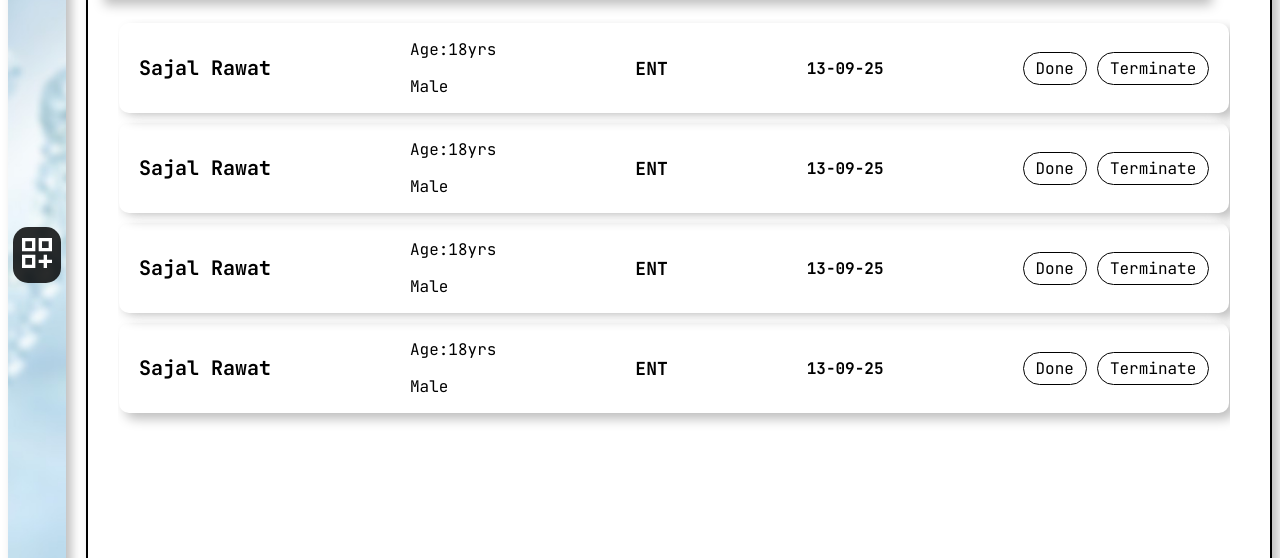
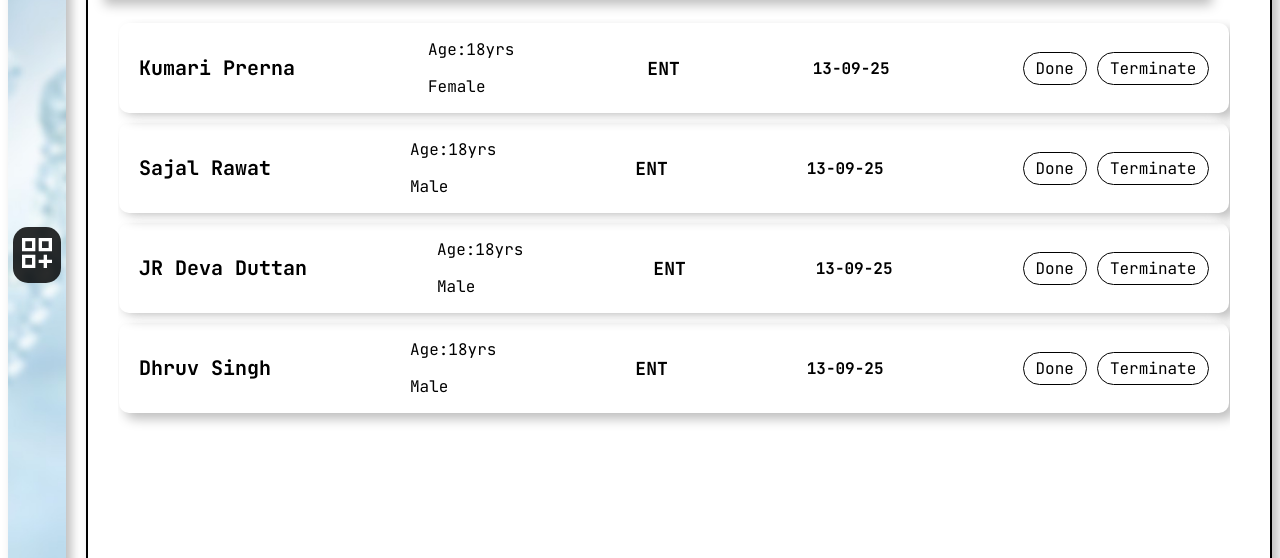
Before and after one commit to SajalRawat/Graphica-Deploy, a plain HTML site: page owndashboard.html in a window 1280 px wide. Shown: the part 150-708 px from the top of the page. Drawn offline with nearby package versions, Linux system fonts and the light colour scheme; a web font is replaced by a local one.

Commit message:
corrected name

```diff
--- a/owndashboard.html
+++ b/owndashboard.html
@@ -32,10 +32,10 @@
         <div class="patientsListDiv">
 
             <div class="patientInfo">
-                <div class="name">Sajal Rawat</div>
+                <div class="name">Kumari Prerna</div>
                 <div class="lifeInfo">
                     <p>Age:18yrs</p>
-                    <p>Male</p>
+                    <p>Female</p>
                 </div>
                 <div class="OPDType">
                     ENT
@@ -67,7 +67,7 @@
                     </div>
                 </div>
                 <div class="patientInfo">
-                    <div class="name">Sajal Rawat</div>
+                    <div class="name">JR Deva Duttan</div>
                     <div class="lifeInfo">
                         <p>Age:18yrs</p>
                         <p>Male</p>
@@ -86,7 +86,7 @@
                     </div>
                 </div>
                 <div class="patientInfo">
-                    <div class="name">Sajal Rawat</div>
+                    <div class="name">Dhruv Singh</div>
                     <div class="lifeInfo">
                         <p>Age:18yrs</p>
                         <p>Male</p>
```
